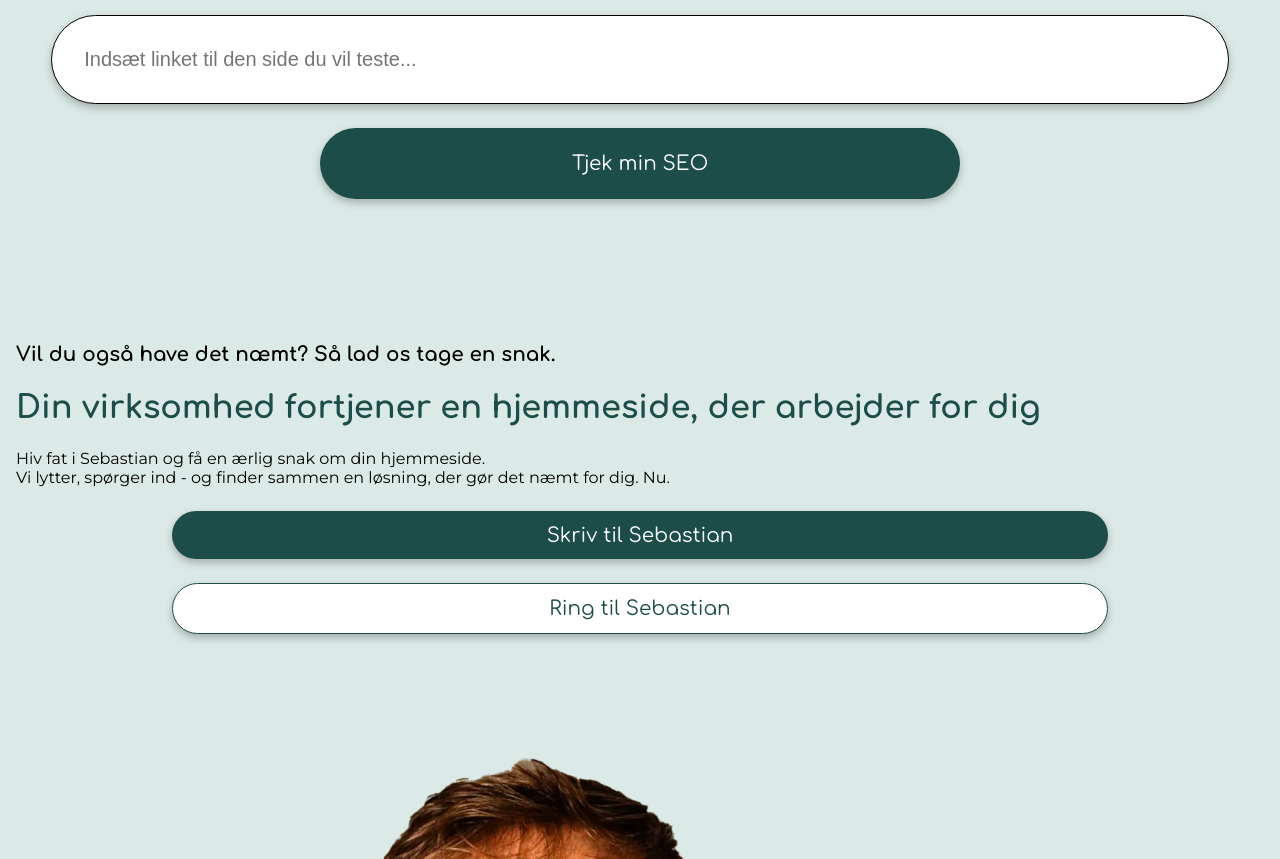
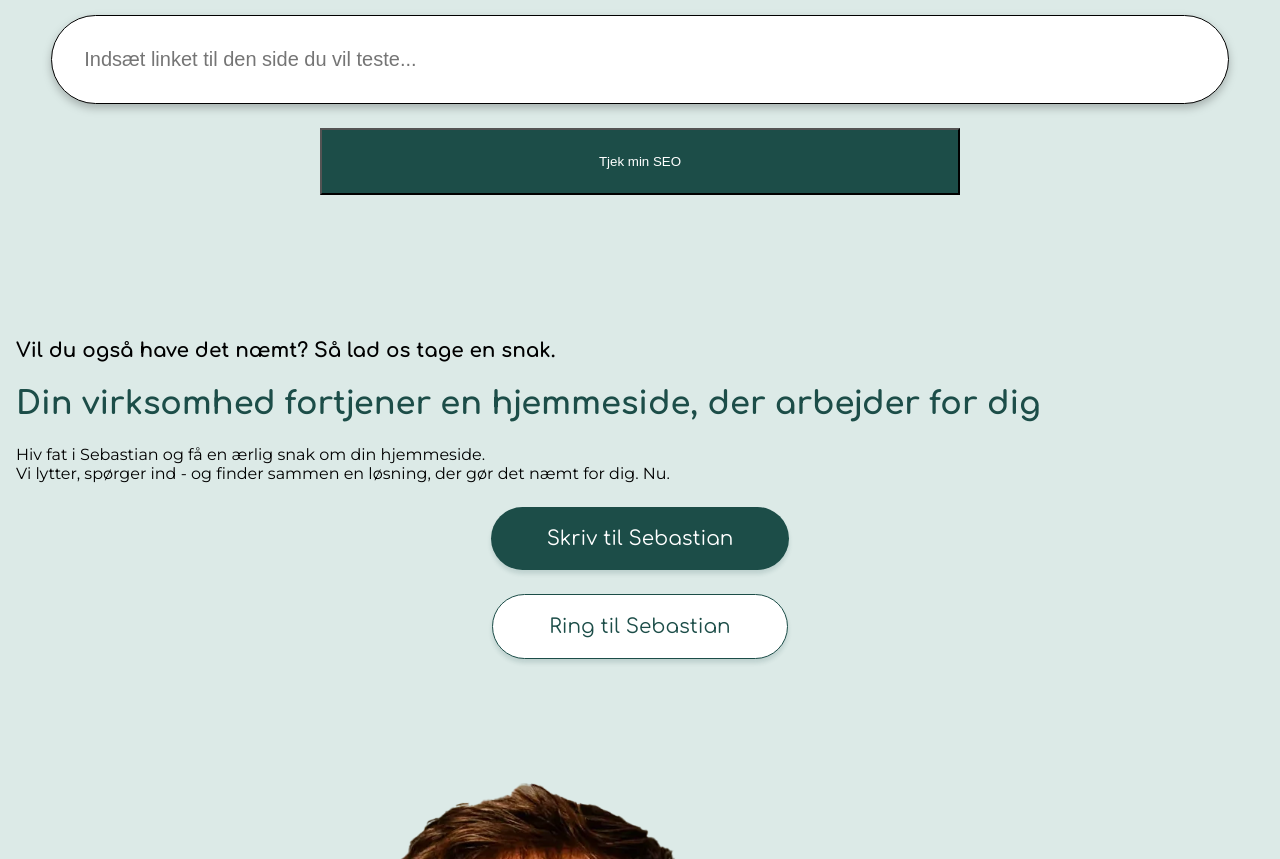
Before and after one commit to SofiePedersen/naemtnu, a Vue app: page / in a window 1280 px wide. Shown: the part 327-1186 px from the top of the page. Built offline with nearby package versions, Linux system fonts and the light colour scheme; no server answers.

Commit message:
Update 😊

```diff
--- a/src/assets/main.scss
+++ b/src/assets/main.scss
@@ -23,49 +23,64 @@ $font-comfortaa: "comfortaa", sans-serif;
 $font-montserrat: "montserrat", sans-serif;
 
 h1 {
-  font-size: 40px;
+  font-size: 2.5rem;
   font-family: $font-comfortaa;
 }
 
 h2 {
-  font-size: 32px;
+  font-size: 2rem;
   font-family: $font-comfortaa;
 }
 
 h3 {
-  font-size: 24px;
+  font-size: 1.5rem;
   font-family: $font-comfortaa;
 }
 
 h4 {
-  font-size: 20px;
+  font-size: 1.25rem;
   font-family: $font-comfortaa;
 }
 
 h5 {
-  font-size: 18px;
+  font-size: 1.125rem;
   font-family: $font-montserrat;
 }
 
 p {
-  font-size: 16px;
+  font-size: 1rem;
   font-family: $font-montserrat;
 }
 
 a {
-  font-size: 16px;
+  font-size: 1rem;
   font-family: $font-montserrat;
   text-decoration: none;
   color: $color-cloudy-white;
 }
 
-button {
+.btn__green {
   font-family: $font-comfortaa;
-  border-radius: 50px;
-  font-size: 20px;
+  border-radius: 3.125rem;
+  font-size: 1.25rem;
   font-style: bold;
+  background-color: $color-kelp-green;
+  color: $color-cloudy-white;
   border: none;
-  padding: 0.8rem 1rem;
-  filter: drop-shadow(0px 4px 4px rgba(0, 0, 0, 0.25));
+  padding: 1.25rem 3.5rem;
+  box-shadow: 0px 4px 4px rgba($color-kelp-green, 0.15);
   cursor: pointer;
 }
+
+.btn__white {
+  font-family: $font-comfortaa;
+  border-radius: 3.125rem;
+  font-size: 1.25rem;
+  font-style: bold;
+  background-color: $color-cloudy-white;
+  color: $color-kelp-green;
+  border: 1px solid $color-kelp-green;
+  padding: 1.25rem 3.5rem;
+  box-shadow: 0px 4px 4px rgba($color-kelp-green, 0.15);
+  cursor: pointer;
+}
--- a/src/components/Contact.vue
+++ b/src/components/Contact.vue
@@ -14,8 +14,8 @@ import Sebastian from "@/assets/images/sebastian.webp";
       </p>
     </div>
     <div class="contact__wrapper--buttons">
-      <button>Skriv til Sebastian</button>
-      <button class="rts">Ring til Sebastian</button>
+      <button class="btn__green">Skriv til Sebastian</button>
+      <button class="btn__white">Ring til Sebastian</button>
     </div>
     <div class="contact__wrapper--sebastian">
       <img :src="Sebastian" alt="Sebastian" />
@@ -44,16 +44,6 @@ import Sebastian from "@/assets/images/sebastian.webp";
   align-items: center;
   flex-direction: column;
   gap: 1.5rem;
-  button {
-    background-color: $color-kelp-green;
-    color: $color-cloudy-white;
-    width: 75%;
-  }
-  .rts {
-    background-color: $color-cloudy-white;
-    color: $color-kelp-green;
-    border: 1px solid $color-kelp-green;
-  }
 }
 
 .contact__wrapper--sebastian {
```
